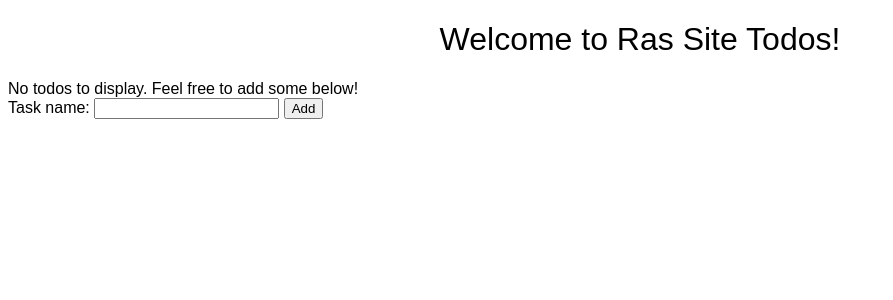
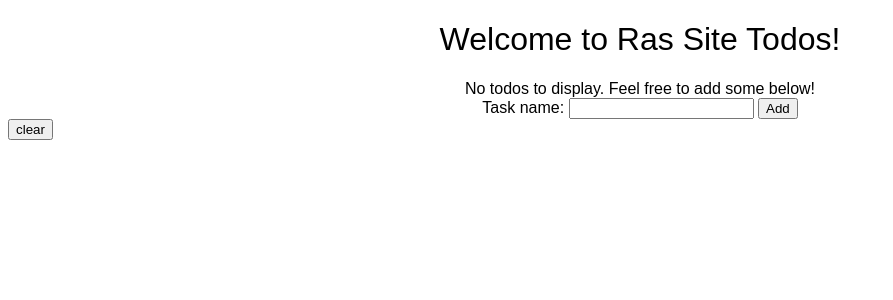
Before and after one commit to TheGreengo/RasSite, a Flask app: page / in a window 1280 px wide. Shown: the top 300 px of the page, without its empty margins (0-893 px from the left). Run offline with Flask 3, Linux system fonts and the light colour scheme.

Commit message:
adding and clearing working

```diff
--- a/app.py
+++ b/app.py
@@ -17,8 +17,13 @@ def add():
     print(todos)
     return render_template('main.html', todos=todos)
 
-@app.route('/remove', methods=['DELETE'])
-def remove():
+@app.route('/remove/<id>', methods=['POST'])
+def add():
+    return render_template('main.html', todos=todos)
+
+@app.route('/clear', methods=['POST'])
+def clear():
+    todos.clear()
     return render_template('main.html', todos=todos)
 
 if __name__ == "__main__":
--- a/static/styles/main.css
+++ b/static/styles/main.css
@@ -11,4 +11,5 @@
     display: flex;
     flex-direction: column;
     justify-content: center;
+    align-items: center;
 }
--- a/templates/main.html
+++ b/templates/main.html
@@ -16,17 +16,22 @@
             </div>
             {% else %}
             {% for task in todos %}
-            {{task["desc"]}}
+            <form  action="http://127.0.0.1:8000/remove/{{task.id}}" method="post">
+                {{task["desc"]}}
+                <input type="submit" value="complete"/>
+            </form>
             {% endfor %}
             {% endif %}
             <div>
-                <form action="http://127.0.0.1:8000/add" method = "post">
+                <form action="http://127.0.0.1:8000/add" method="post">
                     <label>Task name: </label>
                     <input id="desc" name="desc"/>
                     <input type="submit" id="Add" value="Add"/>
                 </form>
             </div>
         </div>
-
+        <form action="http://127.0.0.1:8000/clear" method="post">
+            <input type="submit" id="clear" value="clear"/>
+        </form>
     </body>
 </html>
```
